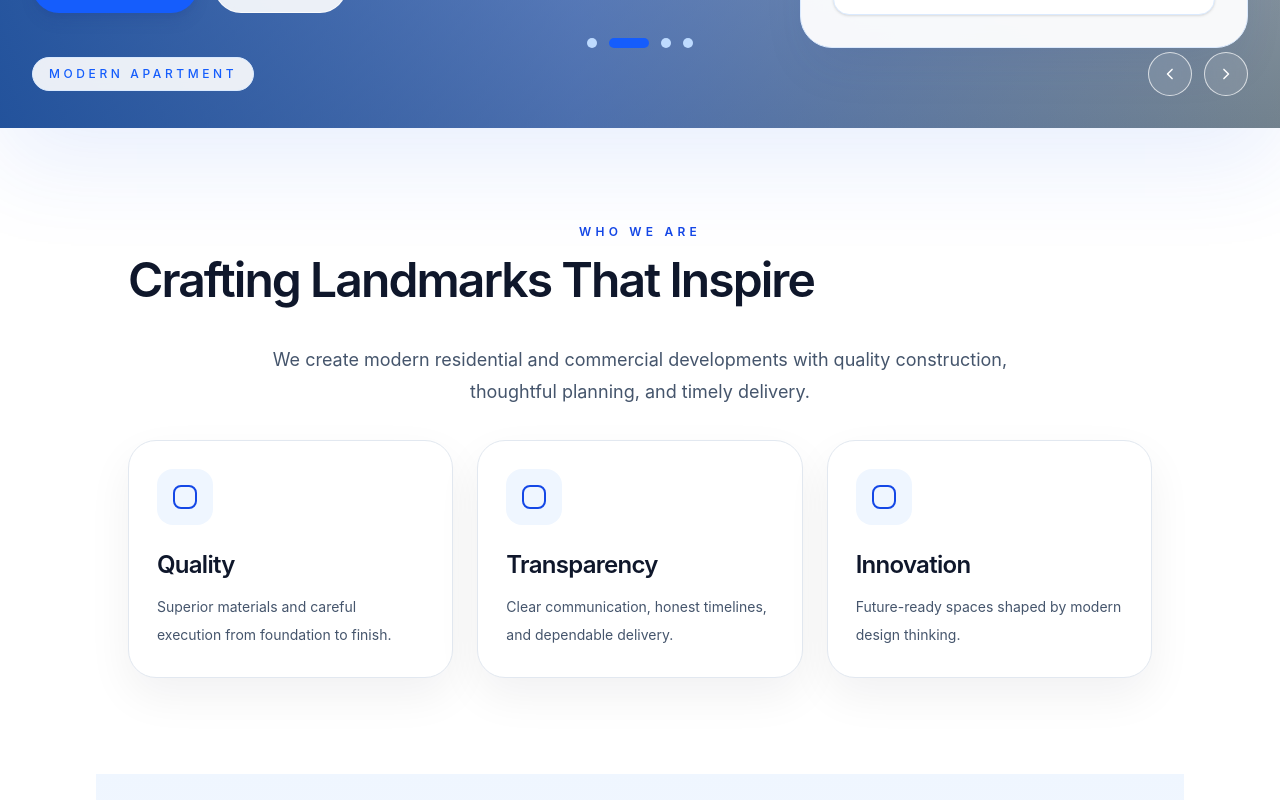
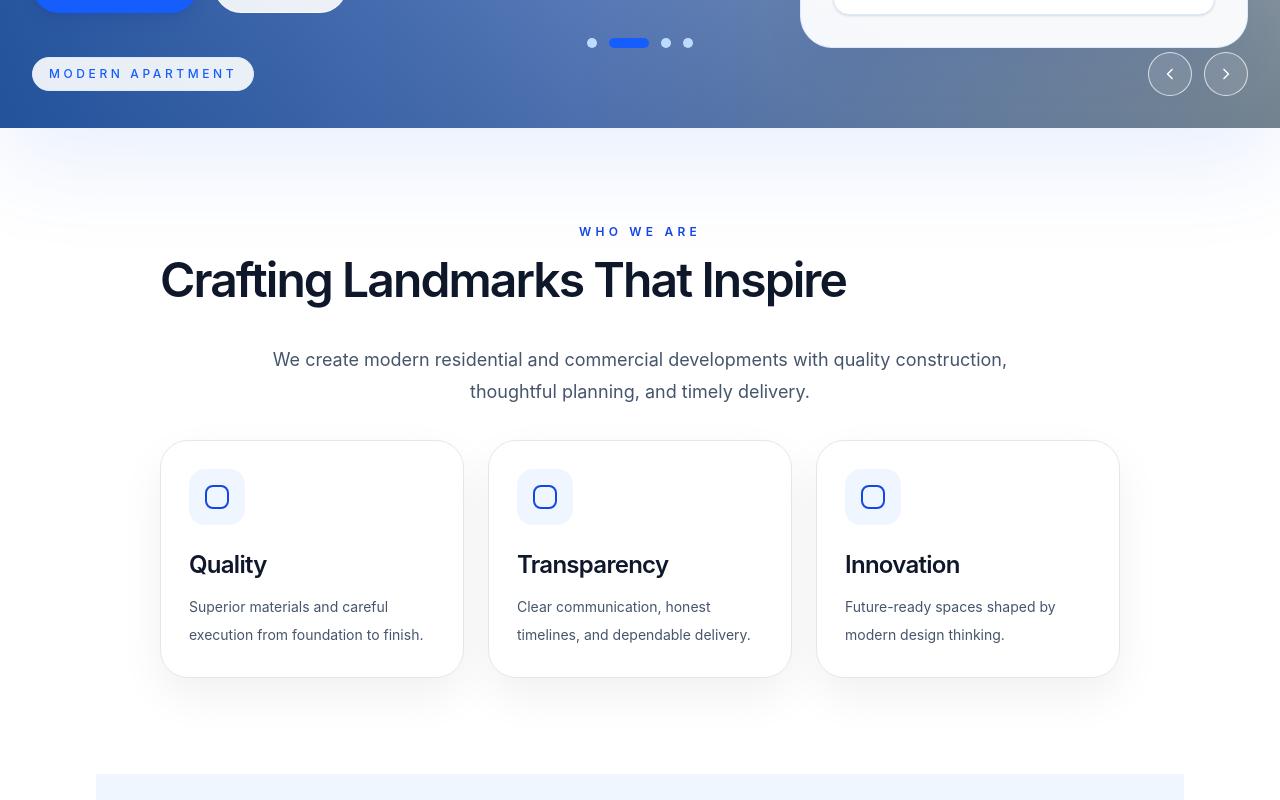
Before and after one commit to YojitSiddhant/builder-website, a Next.js app: page / in a window 1280 px wide. Shown: the part 740-1540 px from the top of the page. Built offline with nearby package versions, Linux system fonts and the light colour scheme.

Commit message:
Open up home section layout

```diff
--- a/components/home-page.tsx
+++ b/components/home-page.tsx
@@ -737,7 +737,7 @@ function SectionBand({
           : "w-full bg-white"
       }
     >
-      <div className="mx-auto w-full max-w-7xl px-4 py-24 sm:px-6 lg:px-8">{children}</div>
+      <div className="mx-auto w-full px-4 py-24 sm:px-6 lg:px-10 xl:px-16">{children}</div>
     </section>
   );
 }
@@ -762,7 +762,7 @@ function SectionShell({
           {eyebrow}
         </p>
         <div className="flex flex-col gap-4 lg:flex-row lg:items-end lg:justify-between lg:text-left">
-          <h2 className="mx-auto max-w-3xl text-3xl font-semibold tracking-[-0.04em] text-slate-900 sm:text-4xl lg:mx-0 lg:text-5xl">
+          <h2 className="text-3xl font-semibold tracking-[-0.04em] text-slate-900 sm:text-4xl lg:text-5xl">
             {title}
           </h2>
           {action ? <div className="flex justify-center lg:justify-end">{action}</div> : null}
```
